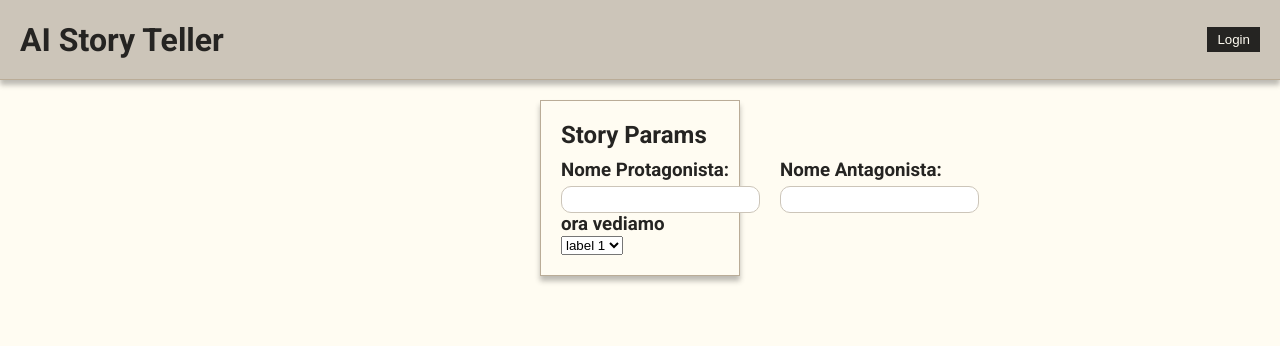
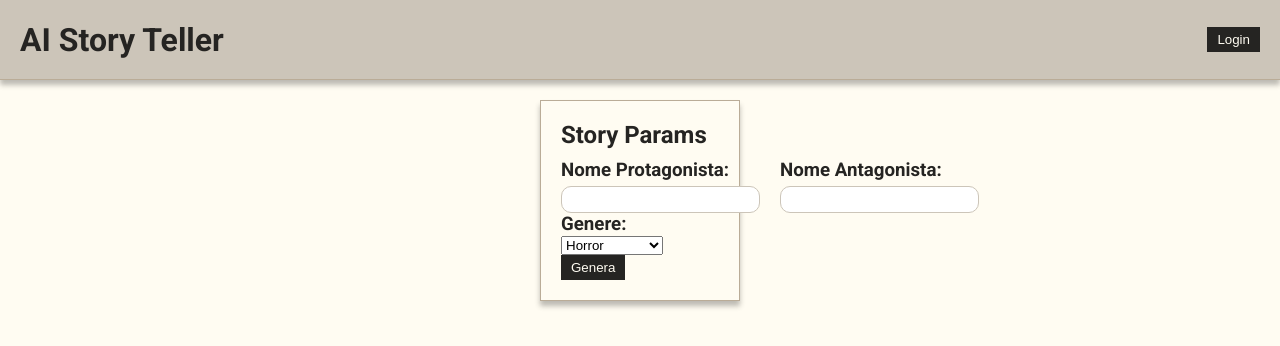
Before and after one commit to meliasil/ai-story-teller, a Next.js app: page / in a window 1280 px wide. Shown: the top 346 px of the page. Built offline with nearby package versions, Linux system fonts and the light colour scheme.

Commit message:
feat: add Input.tsx, InputBox.tsx, Select.tsx, SelectBox.tsx

```diff
--- a/src/components/Atoms/Button/Button.tsx
+++ b/src/components/Atoms/Button/Button.tsx
@@ -3,12 +3,13 @@ import style from "./Button.module.scss";
 interface ButtonProps {
   label: string;
   onClick?: () => void;
+  disabled?: boolean;
 }
 
 const Button = (props: ButtonProps) => {
-  const { label, onClick } = props;
+  const { label, onClick, disabled } = props;
   return (
-    <button className={style.main} onClick={onClick}>
+    <button disabled={disabled} className={style.main} onClick={onClick}>
       {label}
     </button>
   );
--- a/src/components/Atoms/Input/Input.tsx
+++ b/src/components/Atoms/Input/Input.tsx
@@ -1,9 +1,12 @@
+import { useState } from "react";
 import style from "./Input.module.scss";
-import { useState } from "react";
 
-const Input = () => {
-  const [value, setValue] = useState("");
+interface InputProps {
+  value: string;
+  setValue: (value: string) => void;
+}
 
+const Input = ({ value, setValue }: InputProps) => {
   return (
     <input
       className={style.box}
--- a/src/components/Atoms/Select/Select.tsx
+++ b/src/components/Atoms/Select/Select.tsx
@@ -1,33 +1,21 @@
-import { ChangeEvent } from "react";
 import style from "./Select.module.scss";
+import { ListOption } from "@/types/common";
 
-const Select = () => {
-  const options = [
-    {
-      label: "label 1",
-      value: "value 1",
-    },
-    {
-      label: "label 2",
-      value: "value 2",
-    },
-  ];
+interface SelectProps {
+    list: ListOption[];
+    setValue: (value: string) => void;
+}
 
-  const handleChange = (e: ChangeEvent<HTMLSelectElement>) => {
-    console.log(e.target.value);
-  };
-
-  return (
-    <div className={style.main}>
-      <select onChange={handleChange}>
-        {options.map((item) => (
-          <option key={item.value} value={item.value}>
-            {item.label}
-          </option>
-        ))}
-      </select>
-    </div>
-  );
-};
+const Select = ({ list, setValue }: SelectProps) => {
+    return (
+        <select className={style.select} onChange={(e) => setValue(e.target.value)}>
+            {list.map((option) => (
+                <option key={option.value} value={option.value}>
+                    {option.label}
+                </option>
+            ))}
+        </select>
+    );
+}
 
 export default Select;
--- a/src/components/Molecules/InputBox/InputBox.tsx
+++ b/src/components/Molecules/InputBox/InputBox.tsx
@@ -14,7 +14,7 @@ const InputBox = (props: InputBoxProps) => {
   return (
     <div className={style.main}>
       <h3>{label}</h3>
-      <Input />
+      <Input value={value} setValue={setValue}/>
     </div>
   )
 }
--- a/src/components/Molecules/SelectBox/SelectBox.tsx
+++ b/src/components/Molecules/SelectBox/SelectBox.tsx
@@ -1,28 +1,23 @@
 import Select from "@/components/Atoms/Select/Select";
 import style from "./SelectBox.module.scss";
 import { ListOption } from "@/types/common";
-
-
-
+import { Dispatch, SetStateAction } from "react";
 
 interface SelectBoxProps {
     label: string;
     list: ListOption[];
+    setValue: Dispatch<SetStateAction<string>>;
 }
 
+const SelectBox = (props: SelectBoxProps) => {
+    const { label, list, setValue } = props;
 
-
-const SelectBox = (props: SelectBoxProps) => {
-    const {label, list} = props;
-
-
-
-  return (
-    <div>
-        <h3>{label}</h3>
-        <Select />
-    </div>
-  )
+    return (
+        <div className={style.main}>
+            <h3>{label}</h3>
+            <Select list={list} setValue={setValue} />
+        </div>
+    );
 }
 
-export default SelectBox
+export default SelectBox;
--- a/src/pages/index.tsx
+++ b/src/pages/index.tsx
@@ -6,12 +6,17 @@ import InputBox from "@/components/Molecules/InputBox/InputBox";
 import { useState } from "react";
 import SelectBox from "@/components/Molecules/SelectBox/SelectBox";
 import { listaGeneri } from "@/constants/common";
+import Button from "@/components/Atoms/Button/Button";
 
 export default function Home() {
   const [protagonista, setProtagonista] = useState("");
   const [antagonista, setAntagonista] = useState("");
+  const [genere, setGenere] = useState("");
 
-  const [genere, setGenere] = useState("")
+  const handleGenerate = () => {
+    console.log({protagonista, antagonista, genere})
+  }
+
 
   return (
     <>
@@ -38,10 +43,17 @@ export default function Home() {
               />
             </div>
             <div className={style.container}>
-              <SelectBox
-              label="ora vediamo"
-              list={listaGeneri}/>
+              <SelectBox label="Genere:" list={listaGeneri} setValue={setGenere}/>
             </div>
+            <Button
+            label="Genera"
+            onClick={handleGenerate}
+            disabled={
+              protagonista.trim().length <= 0 ||
+                antagonista.trim().length <= 0 ||
+                genere.trim().length <= 0
+            }
+            />
           </WindowBox>
         </div>
       </main>
```
